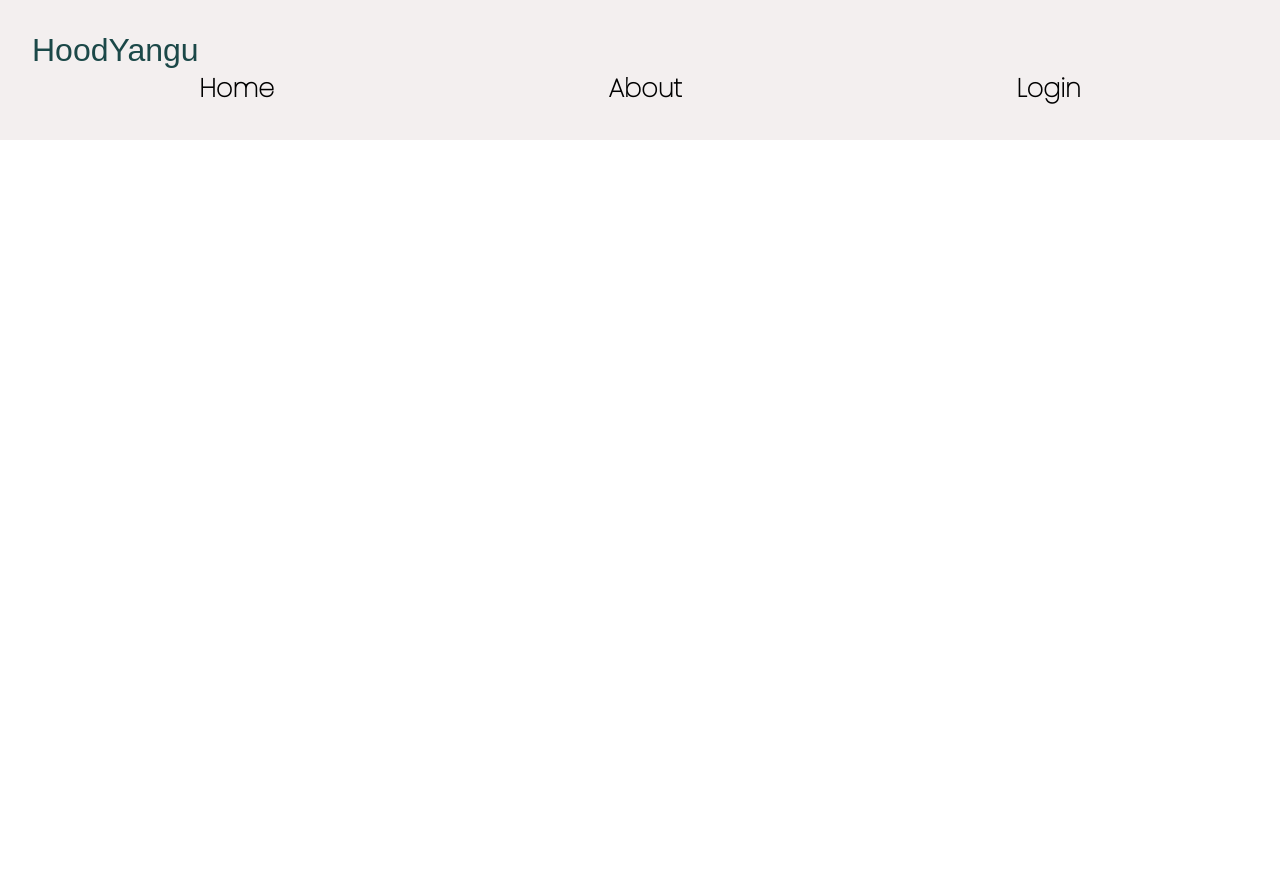
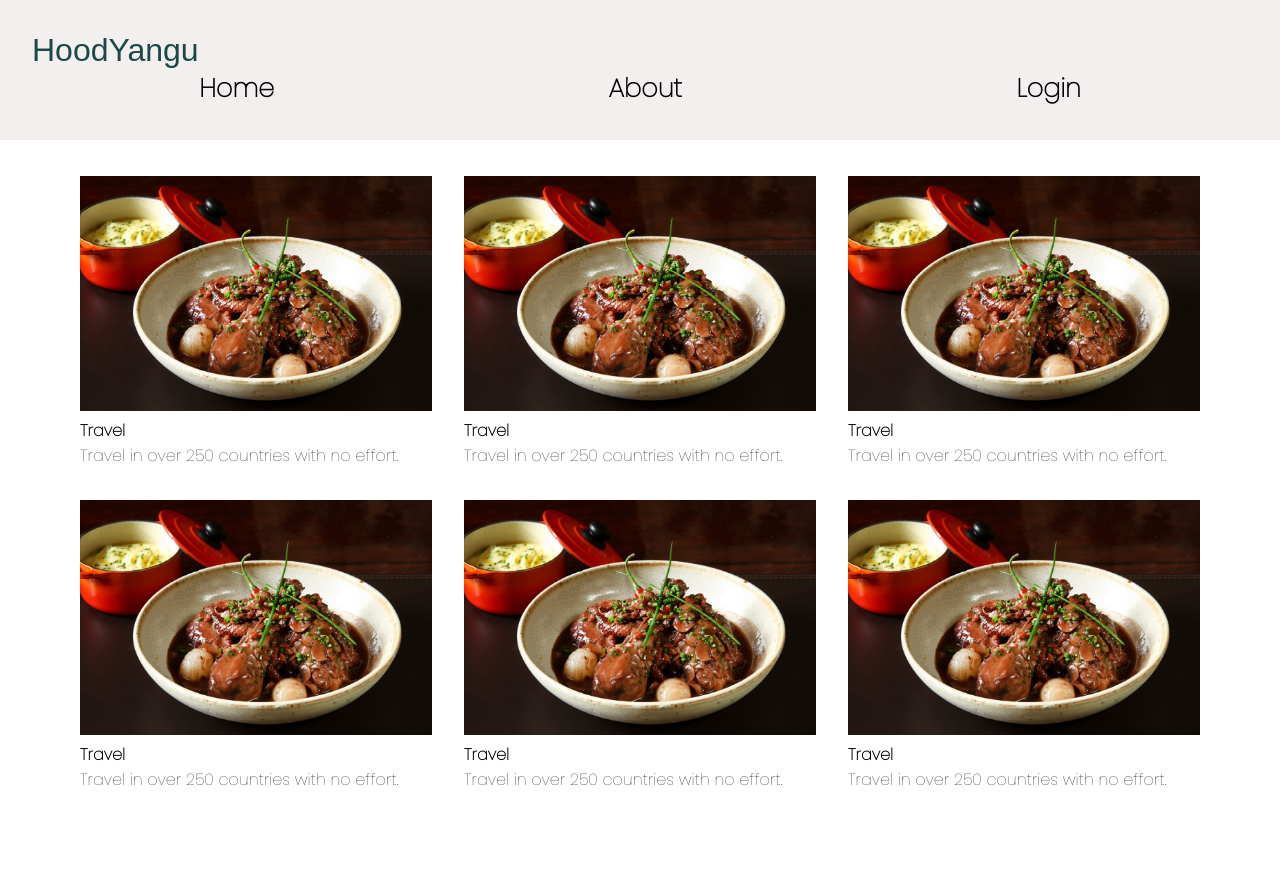
Before and after one commit to Manasseh-Kinyua/HOODSTATUS, a Django app: page /hoods/ in a window 1280 px wide. Before the commit the page ends 140 px from the top, so only its background shows below. Run offline with Django 4.2, Linux system fonts and the light colour scheme; some web fonts are replaced.

Commit message:
add cards to display the hoods and add some styling to them

```diff
--- a/hood/static/css/hood.css
+++ b/hood/static/css/hood.css
@@ -86,6 +86,25 @@ nav ul a {
     width: 100%;
 }
 
+.hood-container {
+    margin-top: 10rem;
+    min-height: 90vh;
+}
+
+.hood-cards {
+    width: 90%;
+    margin: auto;
+    display: flex;
+    justify-content: space-between;
+    align-items: center;
+    flex-wrap: wrap;
+}
+
+.card {
+    flex: 1 1 20rem;
+    margin: 1rem;
+}
+
 
 @media screen and (max-width: 936px) {
     nav {
--- a/hood/templates/hood/hoods.html
+++ b/hood/templates/hood/hoods.html
@@ -2,4 +2,50 @@
 {% load static %}
 
 {% block content %}
+<div class="hood-container">
+    <section class="hood-cards">
+        <div class="card">
+            <div class="card-icon">
+                <img style="width: 100%;" src="{% static 'img/coq.jpg' %}" alt="">
+            </div>
+            <h4>Travel</h4>
+            <p>Travel in over 250 countries with no effort.</p>
+        </div>
+        <div class="card">
+            <div class="card-icon">
+                <img style="width: 100%;" src="{% static 'img/coq.jpg' %}"" alt="">
+            </div>
+            <h4>Travel</h4>
+            <p>Travel in over 250 countries with no effort.</p>
+        </div>
+        <div class="card">
+            <div class="card-icon">
+                <img style="width: 100%;" src="{% static 'img/coq.jpg' %}"" alt="">
+            </div>
+            <h4>Travel</h4>
+            <p>Travel in over 250 countries with no effort.</p>
+        </div>
+        <div class="card">
+            <div class="card-icon">
+                <img style="width: 100%;" src="{% static 'img/coq.jpg' %}"" alt="">
+            </div>
+            <h4>Travel</h4>
+            <p>Travel in over 250 countries with no effort.</p>
+        </div>
+        <div class="card">
+            <div class="card-icon">
+                <img style="width: 100%;" src="{% static 'img/coq.jpg' %}"" alt="">
+            </div>
+            <h4>Travel</h4>
+            <p>Travel in over 250 countries with no effort.</p>
+        </div>
+        <div class="card">
+            <div class="card-icon">
+                <img style="width: 100%;" src="{% static 'img/coq.jpg' %}"" alt="">
+            </div>
+            <h4>Travel</h4>
+            <p>Travel in over 250 countries with no effort.</p>
+        </div>
+    </section>
+</div>
 {% endblock %}
```
Also changed, not shown: hood/static/img/coq.jpg (added).
